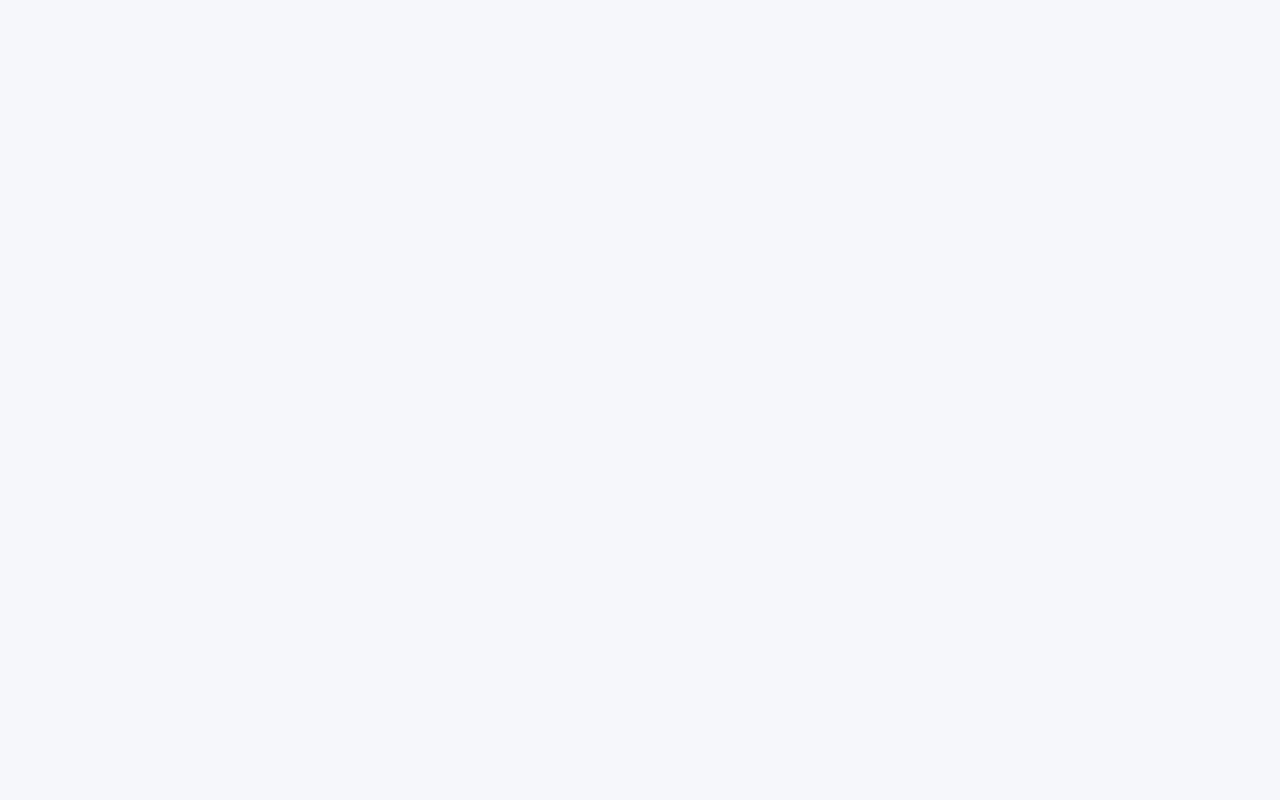
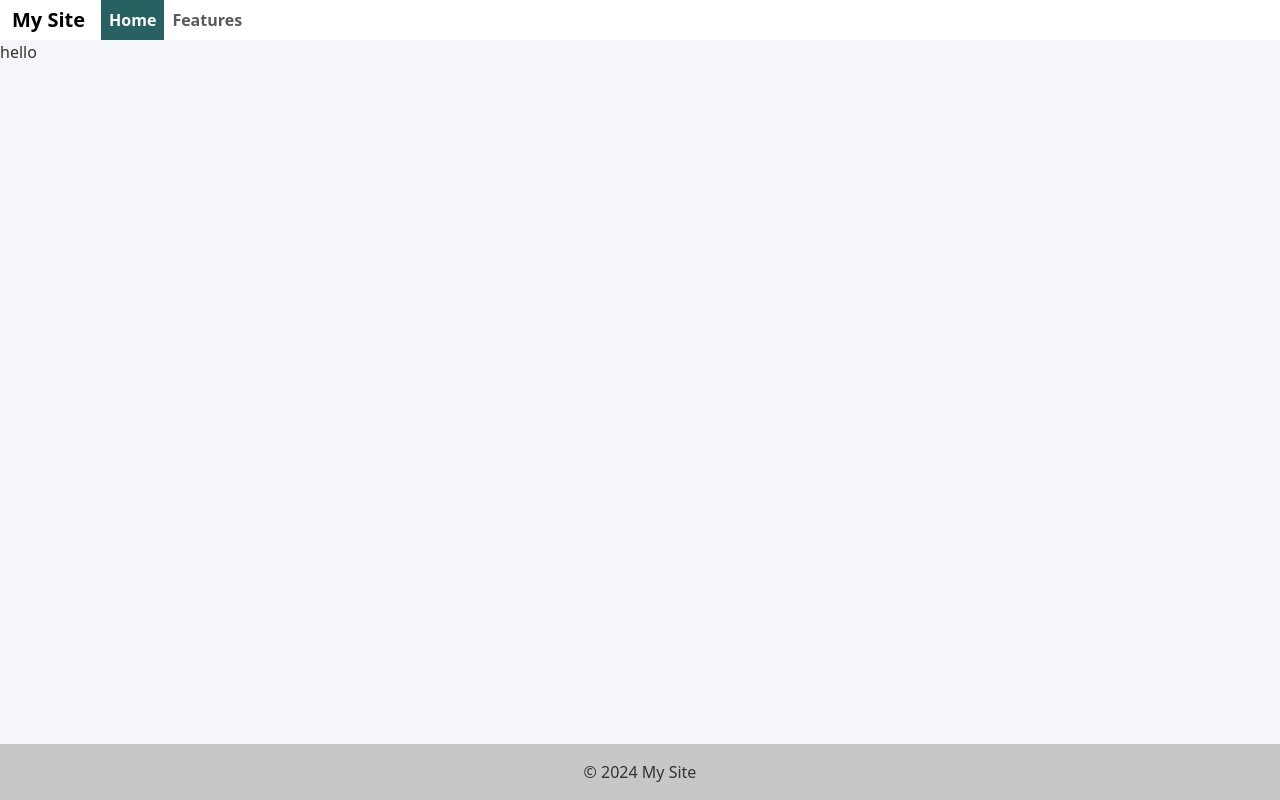
Before and after one commit to eveGEnts/Go-Headless, a React (Create React App) app: page /home.html in a window 1280 px wide. Before the commit this address had no page. Built offline with nearby package versions, Linux system fonts and the light colour scheme.

Commit message:
react navbar

```diff
--- a/public/index.html
+++ b/public/index.html
@@ -14,7 +14,9 @@
       manifest.json provides metadata used when your web app is installed on a
       user's mobile device or desktop. See https://developers.google.com/web/fundamentals/web-app-manifest/
     -->
+    <!--
     <link rel="manifest" href="%PUBLIC_URL%/manifest.json" />
+    -->
     <!--
       Notice the use of %PUBLIC_URL% in the tags above.
       It will be replaced with the URL of the `public` folder during the build.
--- a/src/App.js
+++ b/src/App.js
@@ -1,25 +1,16 @@
-import { BrowserRouter as Router, Route, Routes } from 'react-router-dom';
+import {
+    BrowserRouter as Router, Route, Routes, Navigate
+} from 'react-router-dom';
 import Home from './pages/Home';
 
-
 import './App.css';
-
-/*
-function App() {
-  return (
-    <div>
-      <button type="button" className="btn btn-outline-primary">Primary</button>
-      <button type="button" className="btn btn-outline-success">Success</button>
-    </div>
-  );
-}
-  */
 
 function App() {
     return (
         <Router>
             <Routes>
-      <Route path='/home' element={<Home/>} />
+                <Route path="/" element={<Navigate replace to="/home.html" />} />
+                <Route path="/home.html" element={<Home />} />
             </Routes>
         </Router>
     );
--- a/src/components/Navbar.js
+++ b/src/components/Navbar.js
@@ -1,22 +1,26 @@
 import React from 'react';
+import { Link } from 'react-router-dom';
+
 import './Navbar.scss';
 
 const Navbar = () => {
     return (
         <nav className="navbar navbar-expand-md navbar-white no-padding fixed-top" style={{ padding:'0px'}}>
+            <div className="container-fluid">
 
-            <div className="container-fluid">
-            {/*
+                {/* Site Logo */}
                 <a className="navbar-brand" href="#">My Site</a>
+
                 <button className="navbar-toggler" type="button" data-bs-toggle="collapse" data-bs-target="#navbarNav" aria-controls="navbarNav" aria-expanded="false" aria-label="Toggle navigation">
                     <span className="navbar-toggler-icon"></span>
                 </button>
-           Confirm */}
 
                 <div className="collapse navbar-collapse" id="navbarNav">
                     <ul className="navbar-nav">
+
+                        {/* Homepage link */}
                         <li className="nav-item font-weight-bold">
-                            <a className="nav-link navbar-border active" aria-current="page" href="#">Home</a>
+                            <Link className="nav-link navbar-border active" aria-current="page" to="/home.html">Home</Link>
                         </li>
 
                         <li className="nav-item">
--- a/src/index.js
+++ b/src/index.js
@@ -9,6 +9,7 @@ import App from './App';
 //import Contact from './components/Contact';
 
 import 'bootstrap/dist/css/bootstrap.css';
+import 'bootstrap/dist/js/bootstrap.bundle';
 import './custom.scss';
 
 const root = ReactDOM.createRoot(document.getElementById('root'));
```
Also changed, not shown: public/logo192.png (deleted), public/logo512.png (deleted), public/manifest.json (deleted). Lines whose indentation alone changed are shown as unchanged.
